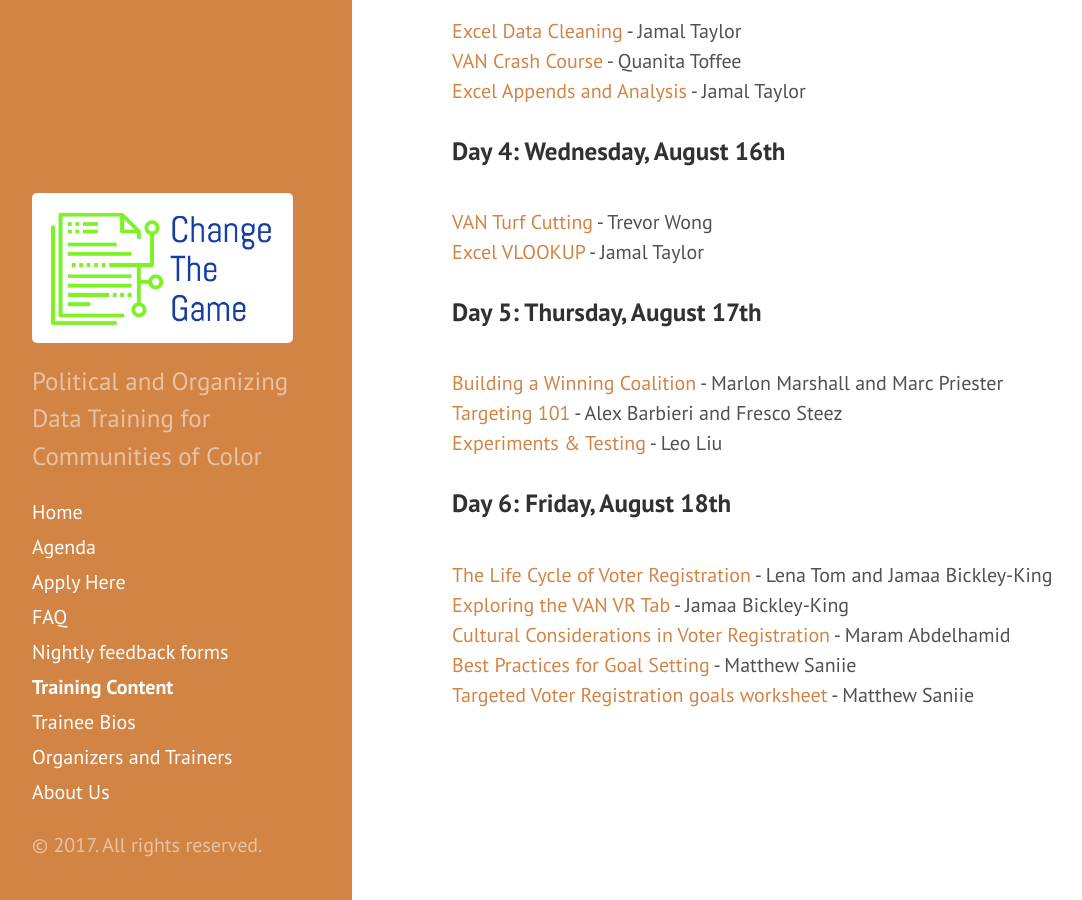
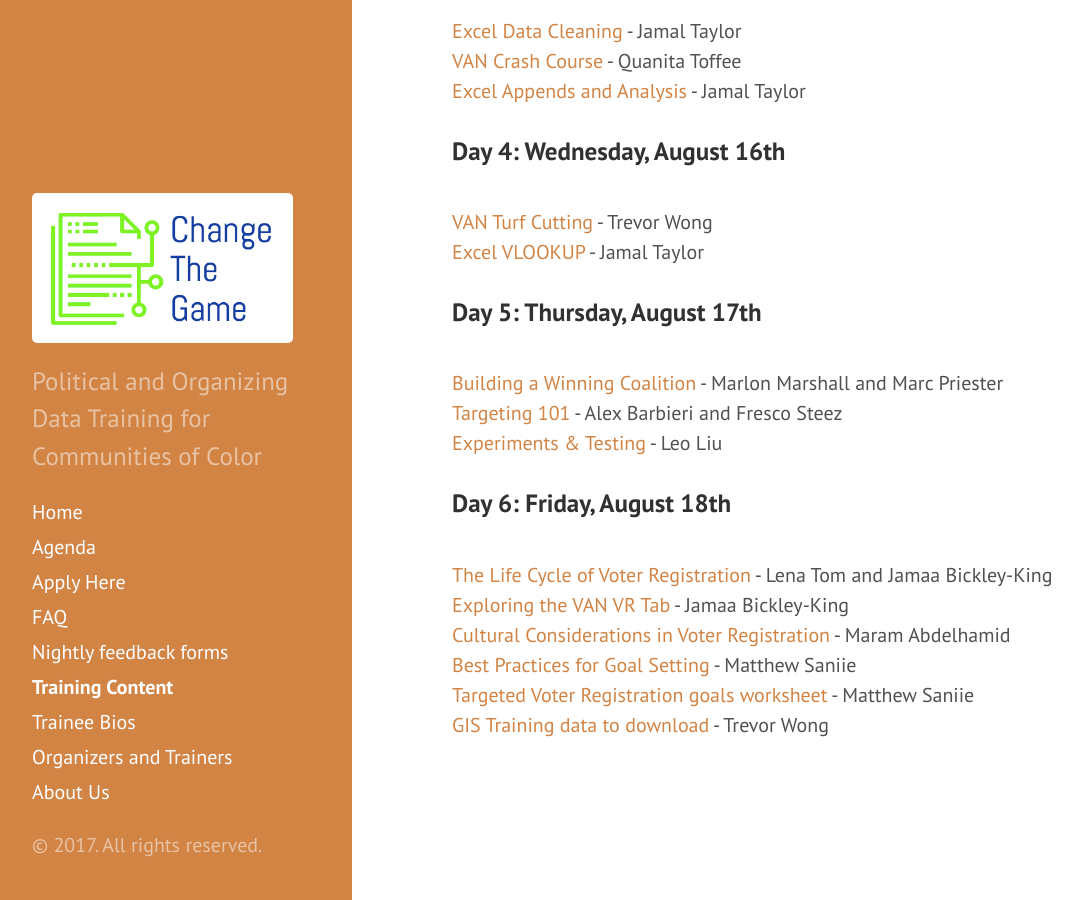
Before and after one commit to anniejw6/changethegame_site, a Jekyll site: the page built from slides.md, in a window 1280 px wide and 900 px high, scrolled down 858 px. Shown: the whole window, without its empty margins (8-1090 px from the left). Built offline with Jekyll 4.4.1, drawn with Linux system fonts in a browser that asks for light colours.

Commit message:
Update slides.md

```diff
--- a/slides.md
+++ b/slides.md
@@ -49,4 +49,5 @@ title: Training Content
 <br>[Cultural Considerations in Voter Registration](https://www.dropbox.com/s/s7wx8yacdgeimor/Voter%20Reg%20Cultural%20Considerations-Maram.pdf?dl=0) - Maram Abdelhamid
 <br>[Best Practices for Goal Setting](https://www.dropbox.com/s/wtg3ila37ukptgw/Best%20Practices%20for%20Goal%20Setting-Matthew%20Saniie.pdf?dl=0) - Matthew Saniie
 <br>[Targeted Voter Registration goals worksheet](https://www.dropbox.com/s/bib37fhqcaiqz68/C3%20Targeted%20VR%20worksheet-Matthew%20Saniie.xlsx?dl=0) - Matthew Saniie
+<br>[GIS Training data to download](https://www.dropbox.com/s/f6ych72aopg4i69/GIS_training_data-Trevor%20Wong.zip?dl=0) - Trevor Wong
 <br>
```
